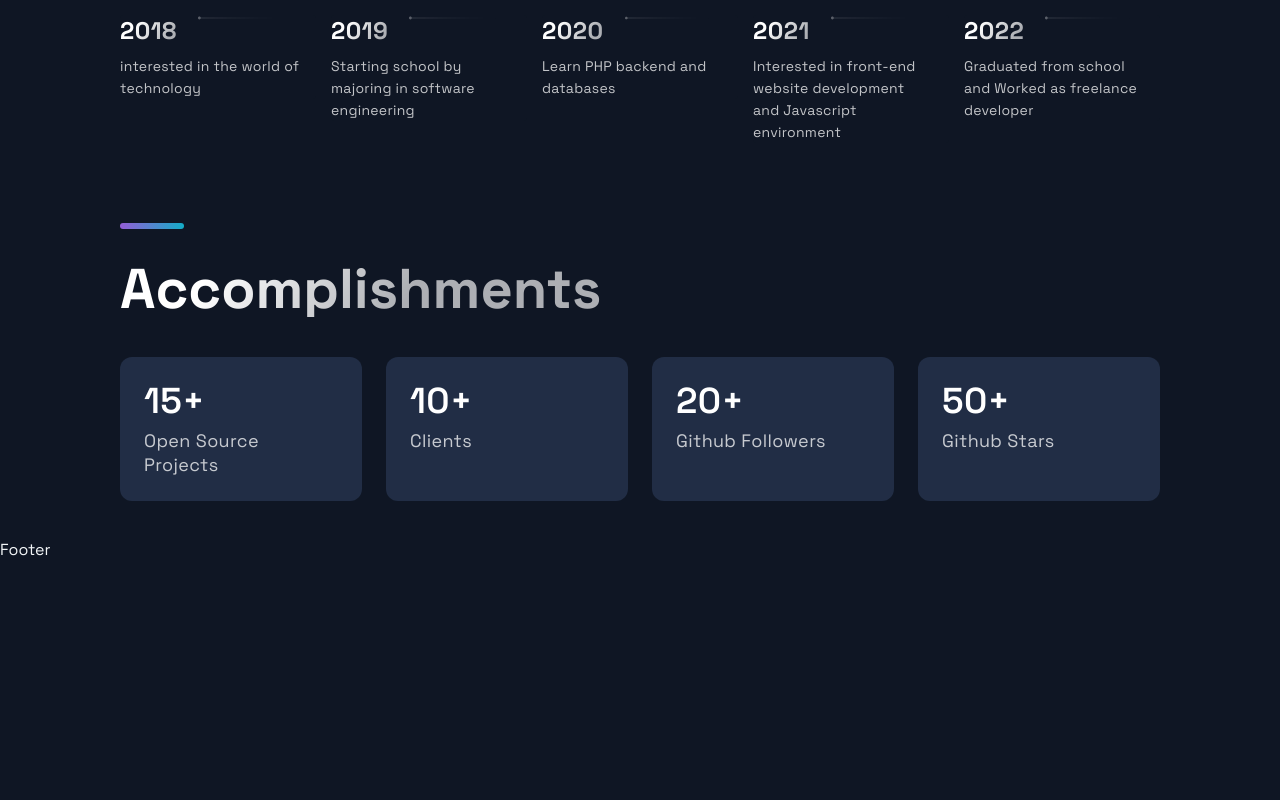
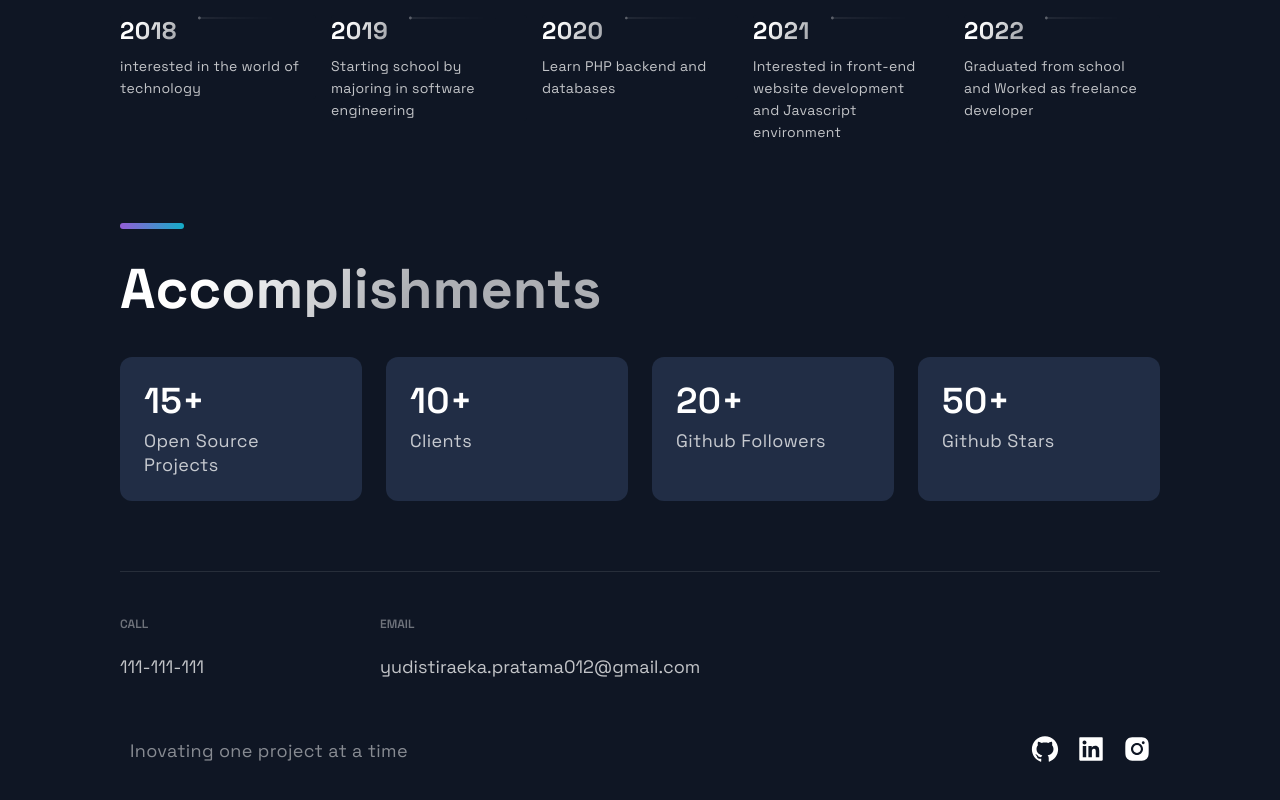
Before and after one commit to tamathecxder/first-nextjs-portfolio, a Next.js app: page / in a window 1280 px wide. Shown: the part 2926-3726 px from the top of the page. Before the commit the page ends 3486 px from the top, so only its background shows below. Built offline with nearby package versions, Linux system fonts and the light colour scheme.

Commit message:
Fixed errors and created a footer component

```diff
--- a/src/components/Footer/Footer.js
+++ b/src/components/Footer/Footer.js
@@ -6,9 +6,34 @@
 
 const Footer = () => {
   return (
-    <div>
-      Footer
-    </div>
+    <FooterWrapper>
+      <LinkList>
+        <LinkColumn>
+          <LinkTitle>Call</LinkTitle>
+          <LinkItem href="tel:111-111-111">111-111-111</LinkItem>
+        </LinkColumn>
+        <LinkColumn>
+          <LinkTitle>Email</LinkTitle>
+          <LinkItem href="mailto:yudistiraeka.pratama012@gmail.com">yudistiraeka.pratama012@gmail.com</LinkItem>
+        </LinkColumn>
+      </LinkList>
+      <SocialIconsContainer>
+        <CompanyContainer>
+          <Slogan>Inovating one project at a time</Slogan>
+        </CompanyContainer>
+        <SocialContainer>
+          <SocialIcons href="https://github.com">
+            <AiFillGithub size="3rem" />
+          </SocialIcons>
+          <SocialIcons href="https://linkedin.com">
+            <AiFillLinkedin size="3rem" />
+          </SocialIcons>
+          <SocialIcons href="https://instagram.com">
+            <AiFillInstagram size="3rem" />
+          </SocialIcons>
+        </SocialContainer>
+      </SocialIconsContainer>
+    </FooterWrapper>
   );
 };
 
```
